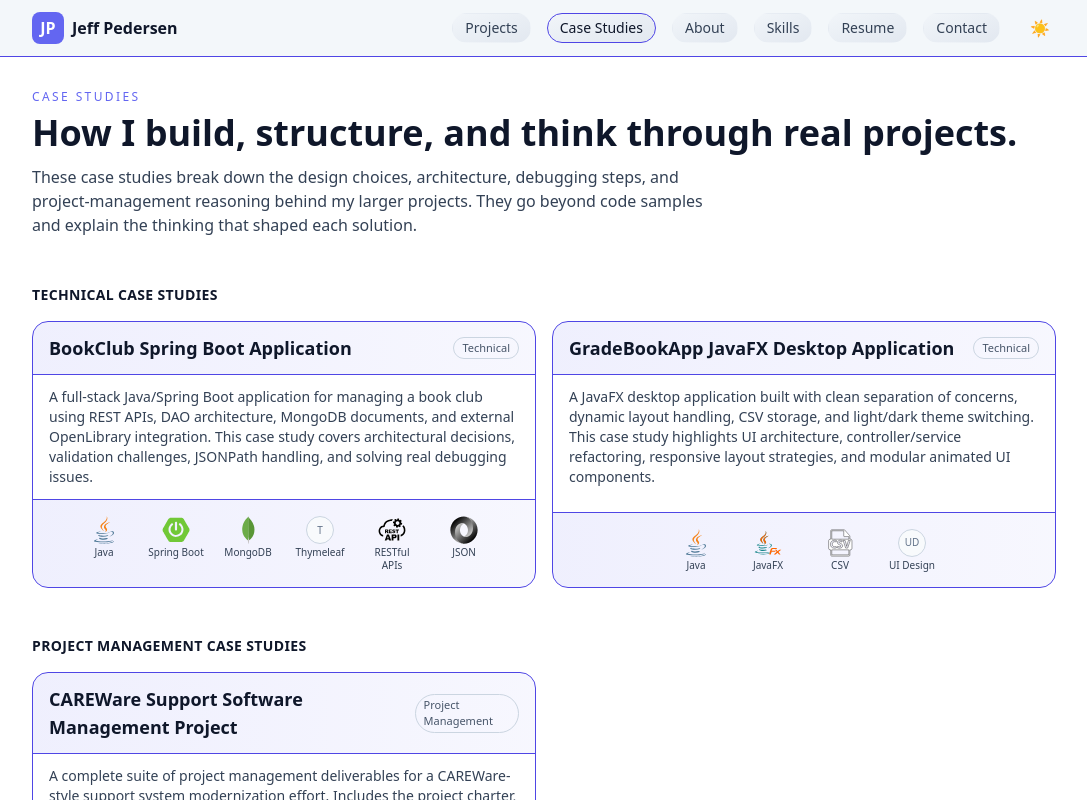
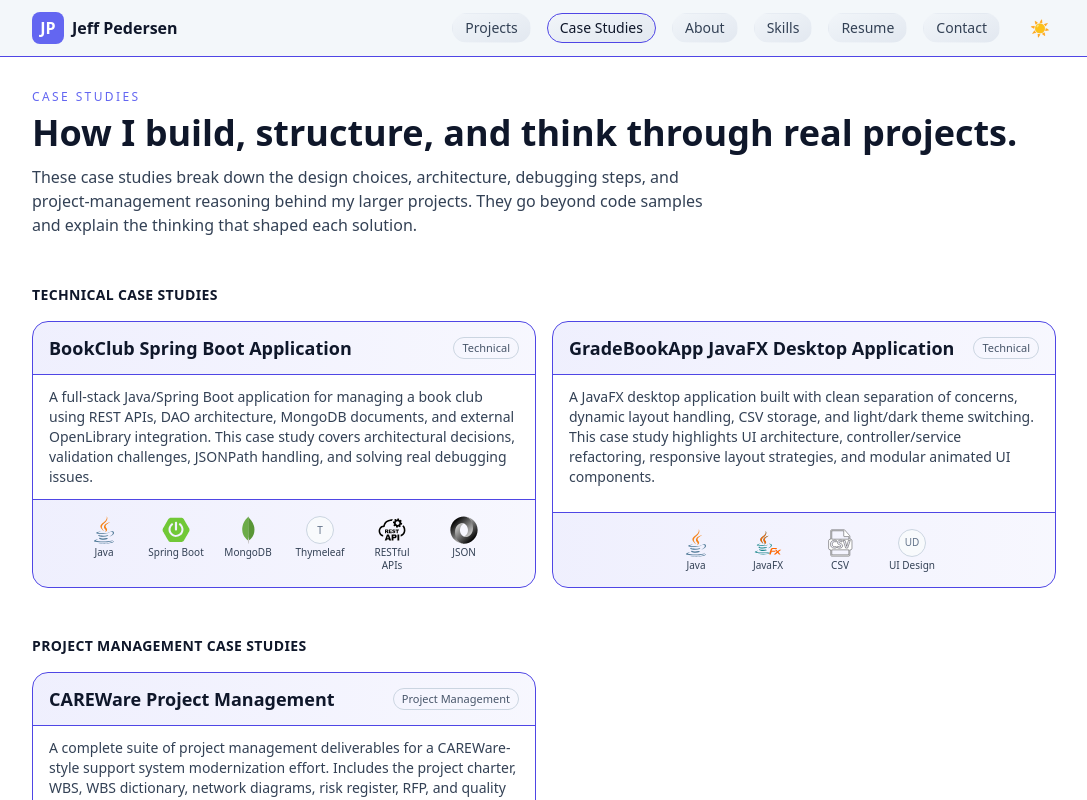
Before and after one commit to J-Pedersen/dev-portfolio, a React (Vite) app: page /case-studies in a window 1280 px wide. Shown: the top 800 px of the page, without its empty margins (96-1183 px from the left). Built offline with nearby package versions, Linux system fonts and the light colour scheme; the HTML template or start-up script is replaced by a standard one.

Commit message:
updated case study cards

```diff
--- a/src/data/caseStudies.js
+++ b/src/data/caseStudies.js
@@ -36,7 +36,7 @@ export const caseStudies = [
     slug: "careware",
     category: "pm",
     categoryLabel: "Project Management",
-    title: "CAREWare Support Software Management Project",
+    title: "CAREWare Project Management",
     summary:
       "A complete suite of project management deliverables for a CAREWare-style support system modernization effort. Includes the project charter, WBS, WBS dictionary, network diagrams, risk register, RFP, and quality management plan for a multi-phase implementation.",
     techStack: [
```
